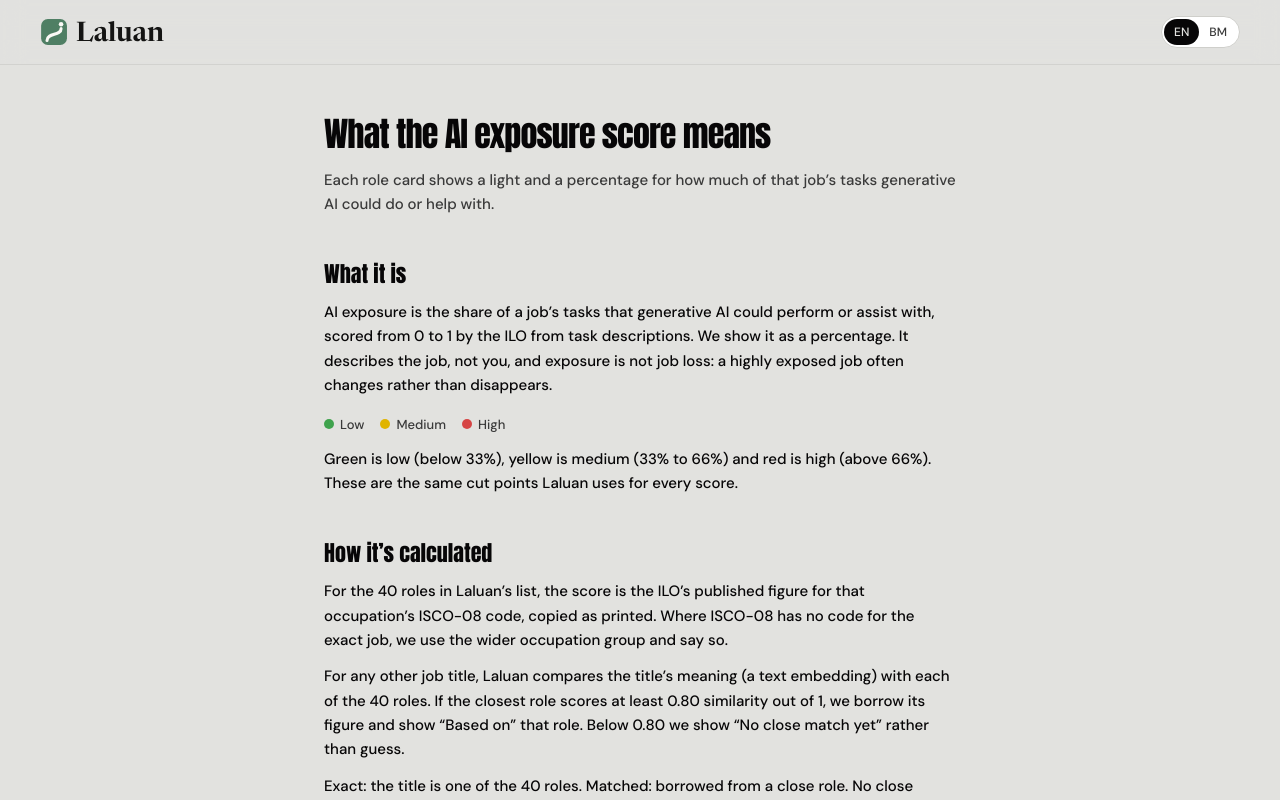
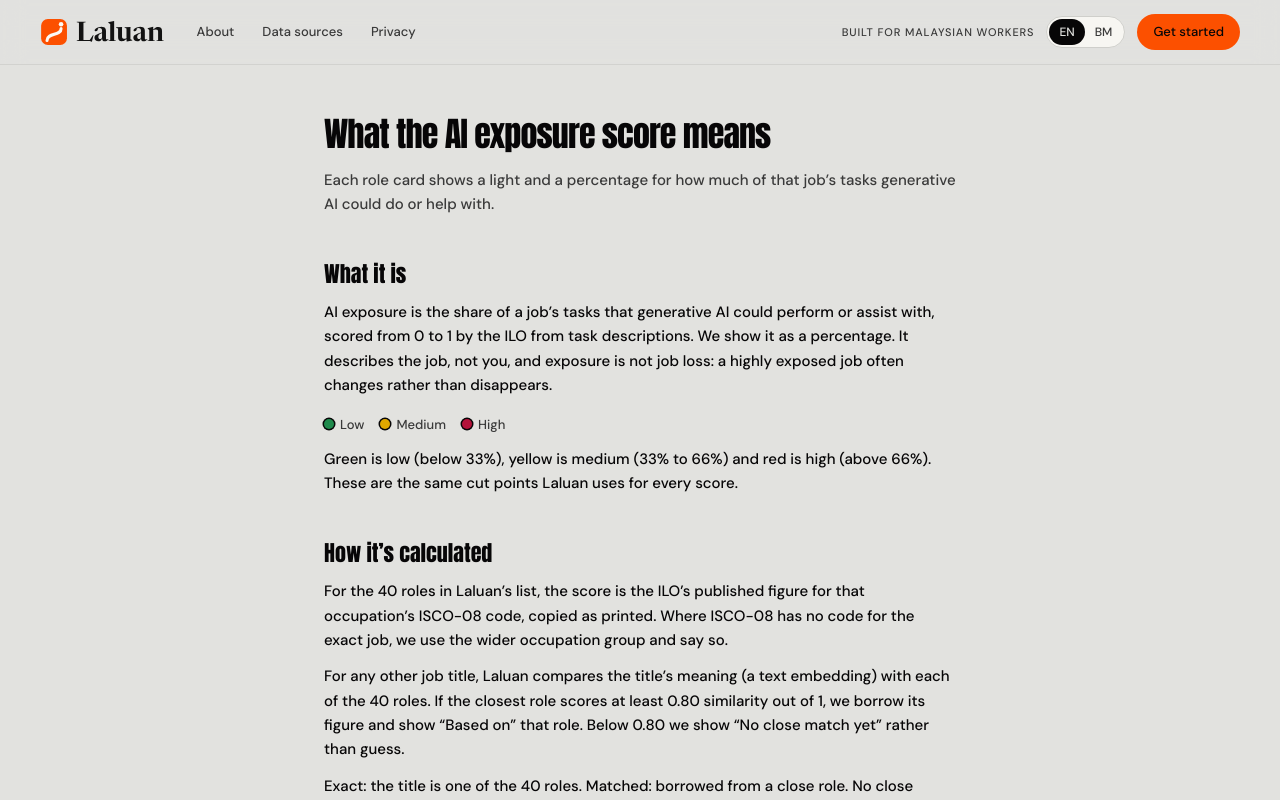
Before and after one commit to Jie-coder/hoo-lee-sheet-sdc2026, a Next.js app: page /exposure in a window 1280 px wide. Shown: the top 800 px of the page. Built offline with nearby package versions, Linux system fonts and the light colour scheme.

Commit message:
Design system: components, nav, signal lights, exposure/profile tokens

```diff
--- a/src/app/globals.css
+++ b/src/app/globals.css
@@ -190,7 +190,7 @@
   @apply inline-flex items-center gap-1 rounded-full bg-sulfur px-2.5 py-0.5 text-[11px] leading-5 text-ink;
 }
 @utility panel {
-  @apply rounded-3xl border border-line bg-card;
+  @apply rounded-[40px] border border-line bg-card;
 }
 @utility field {
   @apply w-full rounded-xl border border-line bg-card px-3 py-2 text-[14px] text-ink transition-colors outline-none placeholder:text-grey/60 focus:border-ink/50;
--- a/src/components/landing-view.tsx
+++ b/src/components/landing-view.tsx
@@ -62,7 +62,7 @@ export function LandingView({ preview }: { preview: LandingPreview }) {
   return (
     <div className="mx-auto max-w-[1248px] px-4 sm:px-6">
       {/* Hero: copy left, the laluan right */}
-      <section className="grid grid-cols-1 items-center gap-10 pt-12 pb-16 md:grid-cols-12 md:gap-8 md:pt-20 md:pb-24">
+      <section id="start" className="grid scroll-mt-20 grid-cols-1 items-center gap-10 pt-12 pb-16 md:grid-cols-12 md:gap-8 md:pt-20 md:pb-24">
         <div className="md:col-span-6">
           <motion.p {...rise(0)} className="text-[12px] font-medium tracking-[0.14em] text-sage uppercase">
             {t("landing.eyebrow")}
--- a/src/components/profile-view.tsx
+++ b/src/components/profile-view.tsx
@@ -216,7 +216,7 @@ export function ProfileView() {
           <SlideIn key={profile.personaId} className="panel mt-8 p-6 sm:p-8">
             <div className="flex flex-col gap-6 md:flex-row md:items-center md:justify-between">
               <div className="flex items-center gap-4">
-                <div className="flex size-[60px] shrink-0 items-center justify-center rounded-full bg-[#E6EFEA] font-serif text-[22px] text-[#24634A] md:size-[76px] md:text-[26px]">
+                <div className="flex size-[60px] shrink-0 items-center justify-center rounded-full bg-sage-soft font-serif text-[22px] text-sage-dark md:size-[76px] md:text-[26px]">
                   {initials}
                 </div>
                 <div>
@@ -291,7 +291,7 @@ export function ProfileView() {
                     <button
                       type="button"
                       onClick={() => setSkillsExpanded((expanded) => !expanded)}
-                      className="chip border-[#B9CFC6] bg-[#F1F6F3] font-medium text-[#24634A]"
+                      className="chip border-sage/40 bg-sage-wash font-medium text-sage-dark"
                     >
                       {skillsExpanded ? t("profile.showLess") : `+${profile.skills.length - 6}`}
                     </button>
--- a/src/components/role-exposure.tsx
+++ b/src/components/role-exposure.tsx
@@ -8,10 +8,10 @@ import { catalogueExposure, fetchRoleExposure, lightTone, type LightTone, type R
 import { cn } from "@/lib/utils";
 
 const LIGHT_CLASS: Record<LightTone, string> = {
-  low: "bg-[#3fa34d]",
-  medium: "bg-[#e0b400]",
-  high: "bg-[#d64545]",
-  pending: "bg-[#b5b5b5]",
+  low: "bg-signal-low",
+  medium: "bg-signal-medium",
+  high: "bg-signal-high",
+  pending: "bg-signal-pending",
 };
 
 const LIGHT_LABEL: Record<LightTone, MessageKey> = {
@@ -22,7 +22,12 @@ const LIGHT_LABEL: Record<LightTone, MessageKey> = {
 };
 
 export function SignalLight({ tone, className }: { tone: LightTone; className?: string }) {
-  return <span aria-hidden className={cn("inline-block size-2.5 shrink-0 rounded-full", LIGHT_CLASS[tone], className)} />;
+  return (
+    <span
+      aria-hidden
+      className={cn("inline-block size-2.5 shrink-0 rounded-full ring-[1.5px] ring-ink", LIGHT_CLASS[tone], className)}
+    />
+  );
 }
 
 export function useRoleExposure(occupationId: string, title: string): RoleExposureState {
--- a/src/components/site-header.tsx
+++ b/src/components/site-header.tsx
@@ -17,6 +17,12 @@ const STEPS = [
   { id: "pathway" },
 ] as const;
 
+const SITE_LINKS = [
+  { href: "/#about", key: "footer.about" },
+  { href: "/status", key: "footer.sources" },
+  { href: "/#privacy", key: "footer.privacy" },
+] as const;
+
 function currentStepIndex(pathname: string): number {
   return STEPS.findIndex((step) => pathname.startsWith(`/${step.id}`));
 }
@@ -32,12 +38,26 @@ export function SiteHeader() {
 
   return (
     <header className="sticky top-0 z-50 border-b border-line/80 bg-paper/90 backdrop-blur-md">
-      <div className="mx-auto flex h-16 max-w-[1248px] items-center justify-between gap-4 px-4 sm:px-6">
+      <div className="mx-auto flex h-16 max-w-[1248px] items-center gap-4 px-4 sm:gap-5 sm:px-6">
         <Link href="/" className="shrink-0" aria-label={t("header.homeAria")}>
           {/* Official wordmark. next/image refuses SVG without extra config. */}
           {/* eslint-disable-next-line @next/next/no-img-element */}
-          <img src="/brand/laluan-logo.svg" alt={t("header.logoAlt")} className="h-7 w-auto" />
+          <img src="/brand/laluan-logo-ember.svg" alt={t("header.logoAlt")} className="h-7 w-auto" />
         </Link>
+
+        {!onFlow && (
+          <nav aria-label={t("header.siteNavAria")} className="hidden items-center gap-1 md:flex">
+            {SITE_LINKS.map((link) => (
+              <Link
+                key={link.href}
+                href={link.href}
+                className="rounded-full px-3 py-1.5 text-[13px] text-grey transition-colors hover:bg-alt hover:text-ink"
+              >
+                {t(link.key)}
+              </Link>
+            ))}
+          </nav>
+        )}
 
         {onFlow && (
           <nav aria-label={t("header.progressAria")} className="hidden min-w-0 flex-1 justify-center md:flex">
@@ -84,16 +104,19 @@ export function SiteHeader() {
           </nav>
         )}
 
-        <div className="flex items-center gap-3">
+        <div className="ml-auto flex items-center gap-3">
           {onFlow && (
             <span className="text-[12px] text-grey md:hidden">
               {currentIndex + 1}/{STEPS.length} {t(`nav.${STEPS[currentIndex].id}`)}
             </span>
           )}
+          {!onFlow && (
+            <span className="hidden text-[11px] tracking-[0.08em] text-grey uppercase lg:inline">{t("header.builtFor")}</span>
+          )}
           <div
             role="group"
             aria-label={t("lang.label")}
-            className="relative flex items-center rounded-full border border-line bg-white p-0.5 text-[12px]"
+            className="relative flex items-center rounded-full border border-line bg-card p-0.5 text-[12px]"
           >
             {SITE_LOCALES.map((language) => {
               const selected = locale === language.id;
@@ -117,6 +140,11 @@ export function SiteHeader() {
               );
             })}
           </div>
+          {!onFlow && (
+            <Link href="/#start" className="btn-primary px-3.5 py-1.5 text-[12px] sm:px-4 sm:py-2 sm:text-[13px]">
+              {t("header.getStarted")}
+            </Link>
+          )}
         </div>
       </div>
     </header>
--- a/src/components/ui/badge.tsx
+++ b/src/components/ui/badge.tsx
@@ -9,7 +9,7 @@ const badgeVariants = cva(
   {
     variants: {
       variant: {
-        default: "bg-primary text-primary-foreground [a]:hover:bg-primary/80",
+        default: "bg-sulfur text-ink [a]:hover:bg-sulfur/80",
         secondary:
           "bg-secondary text-secondary-foreground [a]:hover:bg-secondary/80",
         destructive:
--- a/src/components/ui/button.tsx
+++ b/src/components/ui/button.tsx
@@ -4,11 +4,11 @@ import { cva, type VariantProps } from "class-variance-authority"
 import { cn } from "cn"
 
 const buttonVariants = cva(
-  "group/button inline-flex shrink-0 items-center justify-center rounded-lg border border-transparent bg-clip-padding text-sm font-medium whitespace-nowrap transition-all outline-none select-none focus-visible:border-ring focus-visible:ring-3 focus-visible:ring-ring/50 active:not-aria-[haspopup]:translate-y-px disabled:pointer-events-none disabled:opacity-50 aria-invalid:border-destructive aria-invalid:ring-3 aria-invalid:ring-destructive/20 dark:aria-invalid:border-destructive/50 dark:aria-invalid:ring-destructive/40 [&_svg]:pointer-events-none [&_svg]:shrink-0 [&_svg:not([class*='size-'])]:size-4",
+  "group/button inline-flex shrink-0 items-center justify-center rounded-full border border-transparent bg-clip-padding text-sm font-medium whitespace-nowrap transition-all outline-none select-none focus-visible:border-ring focus-visible:ring-3 focus-visible:ring-ring/50 active:not-aria-[haspopup]:translate-y-px disabled:pointer-events-none disabled:opacity-50 aria-invalid:border-destructive aria-invalid:ring-3 aria-invalid:ring-destructive/20 dark:aria-invalid:border-destructive/50 dark:aria-invalid:ring-destructive/40 [&_svg]:pointer-events-none [&_svg]:shrink-0 [&_svg:not([class*='size-'])]:size-4",
   {
     variants: {
       variant: {
-        default: "bg-primary text-primary-foreground hover:bg-primary/80",
+        default: "bg-primary text-ink hover:bg-primary/85",
         outline:
           "border-border bg-background hover:bg-muted hover:text-foreground aria-expanded:bg-muted aria-expanded:text-foreground dark:border-input dark:bg-input/30 dark:hover:bg-input/50",
         secondary:
@@ -22,15 +22,13 @@ const buttonVariants = cva(
       size: {
         default:
           "h-8 gap-1.5 px-2.5 has-data-[icon=inline-end]:pr-2 has-data-[icon=inline-start]:pl-2",
-        xs: "h-6 gap-1 rounded-[min(var(--radius-md),10px)] px-2 text-xs in-data-[slot=button-group]:rounded-lg has-data-[icon=inline-end]:pr-1.5 has-data-[icon=inline-start]:pl-1.5 [&_svg:not([class*='size-'])]:size-3",
-        sm: "h-7 gap-1 rounded-[min(var(--radius-md),12px)] px-2.5 text-[0.8rem] in-data-[slot=button-group]:rounded-lg has-data-[icon=inline-end]:pr-1.5 has-data-[icon=inline-start]:pl-1.5 [&_svg:not([class*='size-'])]:size-3.5",
+        xs: "h-6 gap-1 rounded-full px-2 text-xs has-data-[icon=inline-end]:pr-1.5 has-data-[icon=inline-start]:pl-1.5 [&_svg:not([class*='size-'])]:size-3",
+        sm: "h-7 gap-1 rounded-full px-2.5 text-[0.8rem] has-data-[icon=inline-end]:pr-1.5 has-data-[icon=inline-start]:pl-1.5 [&_svg:not([class*='size-'])]:size-3.5",
         lg: "h-9 gap-1.5 px-2.5 has-data-[icon=inline-end]:pr-2 has-data-[icon=inline-start]:pl-2",
-        icon: "size-8",
-        "icon-xs":
-          "size-6 rounded-[min(var(--radius-md),10px)] in-data-[slot=button-group]:rounded-lg [&_svg:not([class*='size-'])]:size-3",
-        "icon-sm":
-          "size-7 rounded-[min(var(--radius-md),12px)] in-data-[slot=button-group]:rounded-lg",
-        "icon-lg": "size-9",
+        icon: "size-8 rounded-full",
+        "icon-xs": "size-6 rounded-full [&_svg:not([class*='size-'])]:size-3",
+        "icon-sm": "size-7 rounded-full",
+        "icon-lg": "size-9 rounded-full",
       },
     },
     defaultVariants: {
--- a/src/components/ui/card.tsx
+++ b/src/components/ui/card.tsx
@@ -12,7 +12,7 @@ function Card({
       data-slot="card"
       data-size={size}
       className={cn(
-        "group/card flex flex-col gap-(--card-spacing) overflow-hidden rounded-xl bg-card py-(--card-spacing) text-sm text-card-foreground ring-1 ring-foreground/10 [--card-spacing:--spacing(4)] has-data-[slot=card-footer]:pb-0 has-[>img:first-child]:pt-0 data-[size=sm]:[--card-spacing:--spacing(3)] data-[size=sm]:has-data-[slot=card-footer]:pb-0 *:[img:first-child]:rounded-t-xl *:[img:last-child]:rounded-b-xl",
+        "group/card flex flex-col gap-(--card-spacing) overflow-hidden rounded-[40px] bg-card py-(--card-spacing) text-sm text-card-foreground ring-1 ring-foreground/10 [--card-spacing:--spacing(4)] has-data-[slot=card-footer]:pb-0 has-[>img:first-child]:pt-0 data-[size=sm]:[--card-spacing:--spacing(3)] data-[size=sm]:has-data-[slot=card-footer]:pb-0 *:[img:first-child]:rounded-t-[40px] *:[img:last-child]:rounded-b-[40px]",
         className
       )}
       {...props}
@@ -25,7 +25,7 @@ function CardHeader({ className, ...props }: React.ComponentProps<"div">) {
     <div
       data-slot="card-header"
       className={cn(
-        "group/card-header @container/card-header grid auto-rows-min items-start gap-1 rounded-t-xl px-(--card-spacing) has-data-[slot=card-action]:grid-cols-[1fr_auto] has-data-[slot=card-description]:grid-rows-[auto_auto] [.border-b]:pb-(--card-spacing)",
+        "group/card-header @container/card-header grid auto-rows-min items-start gap-1 rounded-t-[40px] px-(--card-spacing) has-data-[slot=card-action]:grid-cols-[1fr_auto] has-data-[slot=card-description]:grid-rows-[auto_auto] [.border-b]:pb-(--card-spacing)",
         className
       )}
       {...props}
@@ -84,7 +84,7 @@ function CardFooter({ className, ...props }: React.ComponentProps<"div">) {
     <div
       data-slot="card-footer"
       className={cn(
-        "flex items-center rounded-b-xl border-t bg-muted/50 p-(--card-spacing)",
+        "flex items-center rounded-b-[40px] border-t bg-muted/50 p-(--card-spacing)",
         className
       )}
       {...props}
--- a/src/lib/i18n-messages.ts
+++ b/src/lib/i18n-messages.ts
@@ -394,6 +394,9 @@ export const EN = {
   "header.homeAria": "Laluan home",
   "header.logoAlt": "Laluan",
   "header.progressAria": "Progress",
+  "header.siteNavAria": "Site",
+  "header.builtFor": "Built for Malaysian workers",
+  "header.getStarted": "Get started",
   "courseLanguageToggle.en": "EN",
   "courseLanguageToggle.ms": "BM",
   "courseLanguageToggle.zh": "中文",
@@ -827,6 +830,9 @@ export const MS: Record<MessageKey, string> = {
   "header.homeAria": "Laman utama Laluan",
   "header.logoAlt": "Laluan",
   "header.progressAria": "Kemajuan",
+  "header.siteNavAria": "Laman",
+  "header.builtFor": "Dibina untuk pekerja Malaysia",
+  "header.getStarted": "Mula sekarang",
   "courseLanguageToggle.en": "EN",
   "courseLanguageToggle.ms": "BM",
   "courseLanguageToggle.zh": "中文",
```
Also changed, not shown: public/brand/laluan-logo-ember.svg (added).
